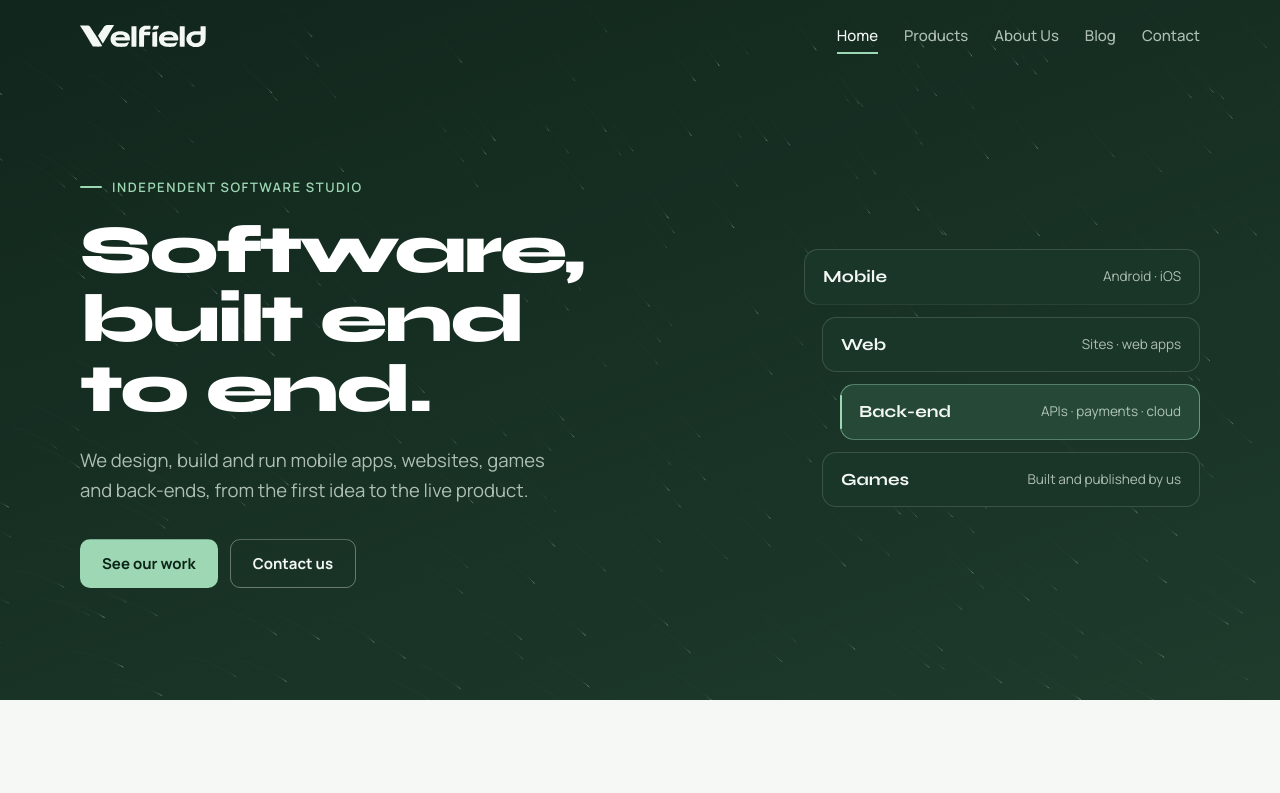
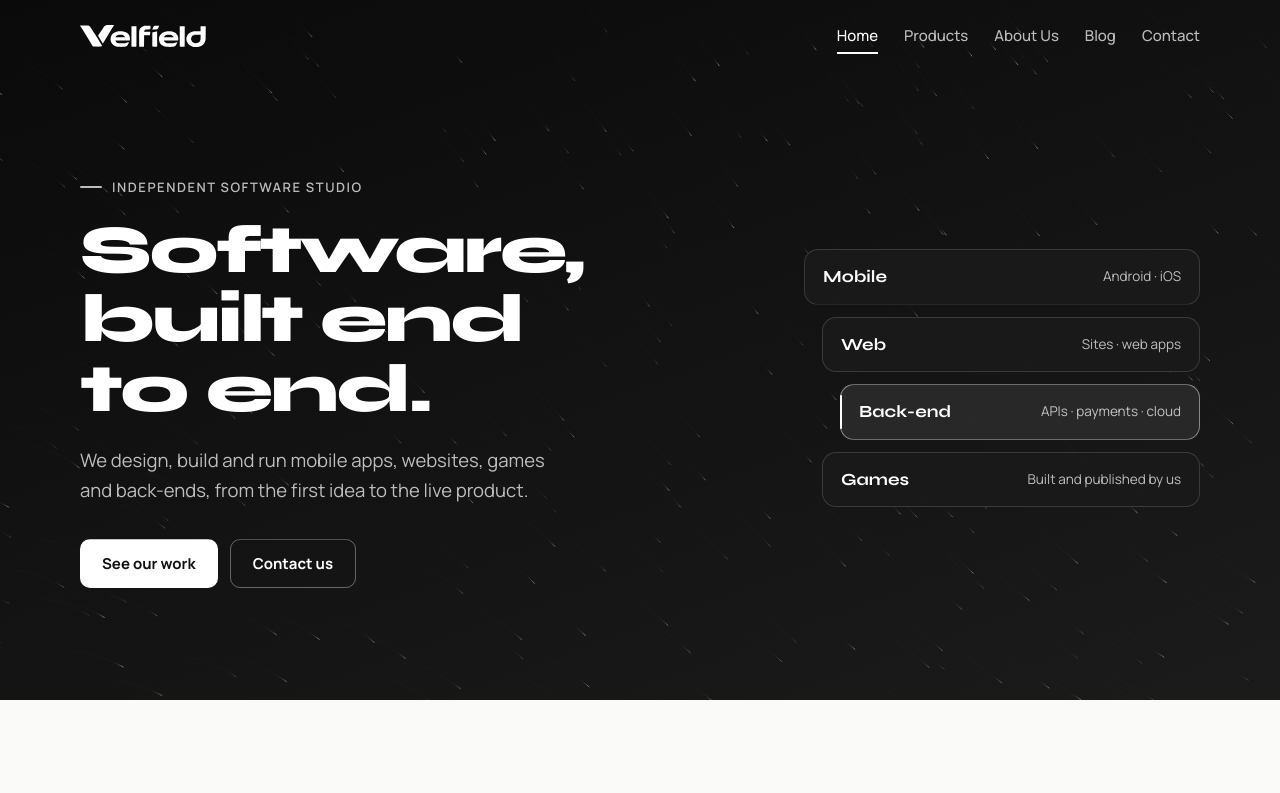
Before and after one commit to yohanes44/velfield, a plain HTML site: page index.html in a window 1280 px wide. Shown: the top 793 px of the page. Drawn offline with Linux system fonts and the light colour scheme; animation ran at ten frames a second.

Commit message:
Refined black and white: near-black gradient, off-white pages, AA contrast, green status dot for live products
Co-Authored-By: Claude Opus 5.5 <noreply@anthropic.com>

```diff
--- a/assets/site.css
+++ b/assets/site.css
@@ -1,11 +1,11 @@
 /* Velfield site. Own identity: ink-plum night sky with a berry glow, lavender-white pages, pink accent; Syne headings, Manrope text. */
 :root{
-  --ink:#163024; --navy2:#1E3B2C; --pink:#9ED7B4; --pink-d:#2F7D55;
-  --blue:#2F7D55; --blue-h:#266847; --sky-soft:#9ED7B4; --sky-soft-h:#BDE5CC;
-  --light:#F5F8F4; --tint:#E6F0E6; --white:#fff;
-  --text:#13241B; --muted:#53645A; --rule:rgba(19,36,27,.12);
-  --on-dark:#F3F8F4; --on-dark-2:rgba(226,240,230,.74);
-  --sky:linear-gradient(160deg,#11261C 0%,#1E3B2C 100%);
+  --ink:#0E0E0E; --navy2:#1A1A1A; --pink:#FFFFFF; --pink-d:#111111;
+  --blue:#111111; --blue-h:#333333; --sky-soft:#FFFFFF; --sky-soft-h:#E6E6E6;
+  --light:#FAFAF9; --tint:#F1F1EF; --white:#fff;
+  --text:#111111; --muted:#5E5E5E; --rule:rgba(17,17,17,.12);
+  --on-dark:#FFFFFF; --on-dark-2:rgba(255,255,255,.72);
+  --sky:linear-gradient(160deg,#0A0A0A 0%,#1B1B1B 100%);
   --display:"Syne",system-ui,sans-serif; --body:"Manrope",system-ui,-apple-system,"Segoe UI",sans-serif;
   --wrap:1120px; --r:14px; --ease:cubic-bezier(.2,.7,.2,1);
   color-scheme:light;
@@ -24,7 +24,7 @@ h1,h2,h3{font-family:var(--display);text-wrap:balance}
 
 /* header: full-width bar, underline for the current page, pink call to action */
 .top{position:fixed;inset:0 0 auto;z-index:50;padding-top:env(safe-area-inset-top,0px);transition:background .3s,border-color .3s;border-bottom:1px solid transparent;color:var(--on-dark)}
-.top.scrolled{background:rgba(22,48,36,.94);backdrop-filter:blur(12px);-webkit-backdrop-filter:blur(12px);border-color:rgba(255,255,255,.1)}
+.top.scrolled{background:rgba(14,14,14,.94);backdrop-filter:blur(12px);-webkit-backdrop-filter:blur(12px);border-color:rgba(255,255,255,.1)}
 .bar{display:flex;align-items:center;justify-content:space-between;gap:20px;height:72px}
 .brand{display:flex;color:inherit;text-decoration:none}
 .top .wm{height:22px;width:auto;display:block}
@@ -50,7 +50,7 @@ h1,h2,h3{font-family:var(--display);text-wrap:balance}
 
 /* buttons */
 .btn{display:inline-flex;align-items:center;gap:8px;font:700 15px var(--body);padding:13px 22px;border-radius:10px;text-decoration:none;transition:background .2s,color .2s,border-color .2s}
-.btn.pink{background:var(--sky-soft);color:#0C2417}
+.btn.pink{background:var(--sky-soft);color:#111111}
 .btn.pink:hover{background:var(--sky-soft-h)}
 .pill,.light .btn.pink,.paper .btn.pink{background:var(--blue);color:#fff}
 .pill:hover,.light .btn.pink:hover,.paper .btn.pink:hover{background:var(--blue-h)}
@@ -61,7 +61,7 @@ h1,h2,h3{font-family:var(--display);text-wrap:balance}
 /* hero */
 .hero{padding:168px 0 112px}
 .hgrid{display:grid;grid-template-columns:1.25fr .75fr;gap:64px;align-items:center}
-.eyebrow{display:inline-flex;align-items:center;gap:10px;font:600 13px var(--body);letter-spacing:.12em;text-transform:uppercase;color:var(--sky-soft)}
+.eyebrow{display:inline-flex;align-items:center;gap:10px;font:600 13px var(--body);letter-spacing:.12em;text-transform:uppercase;color:var(--on-dark-2)}
 .eyebrow::before{content:"";width:22px;height:2px;background:currentColor;border-radius:2px}
 .hero h1{font:800 clamp(38px,5.6vw,68px)/1.02 var(--display);letter-spacing:-.035em;margin:20px 0 22px;color:var(--white)}
 .lead{font-size:18.5px;line-height:1.6;margin:0;max-width:44ch;color:var(--on-dark-2)}
@@ -214,7 +214,7 @@ h1,h2,h3{font-family:var(--display);text-wrap:balance}
 .sig span{color:var(--muted);font-size:15px}
 .textlink{font-weight:700;text-decoration:none;border-bottom:2px solid var(--blue)}
 img.avatar{width:72px;height:72px;border-radius:12px;object-fit:cover}
-.tint .svc{border-color:rgba(19,36,27,.14)}
+.tint .svc{border-color:rgba(17,17,17,.14)}
 @media (max-width:760px){.split{grid-template-columns:1fr;gap:28px}.photo{max-width:220px}}
 /* ---- light life ---- */
 .hero{position:relative;overflow:hidden}
@@ -227,9 +227,9 @@ img.avatar{width:72px;height:72px;border-radius:12px;object-fit:cover}
 .arrow,.textlink,.shead p a{transition:letter-spacing .25s}
 .pcard:hover .arrow,.textlink:hover{letter-spacing:.02em}
 .svc{transition:background .25s}
-.svc:hover{background:rgba(47,125,85,.06)}
+.svc:hover{background:rgba(17,17,17,.035)}
 .pri,.ccard,.post,.prod{transition:border-color .25s,transform .25s}
-.pri:hover,.ccard:hover,.post:hover{border-color:rgba(47,125,85,.55)}
+.pri:hover,.ccard:hover,.post:hover{border-color:rgba(17,17,17,.35)}
 @media (prefers-reduced-motion:no-preference){
     @keyframes flow{to{stroke-dashoffset:-340}}
 }
@@ -238,8 +238,8 @@ img.avatar{width:72px;height:72px;border-radius:12px;object-fit:cover}
 .phero .wrap{position:relative;z-index:1}
 .flowfield{position:absolute;inset:0;width:100%;height:100%;pointer-events:none;display:block}
 .ctaband p a{color:#fff;text-decoration:underline;text-underline-offset:3px}
-.chip{background:rgba(27,55,41,.94)}
-.chip.lit{background:rgba(39,74,56,.97);border-color:rgba(158,215,180,.55)}
+.chip{background:rgba(26,26,26,.94)}
+.chip.lit{background:rgba(42,42,42,.97);border-color:rgba(255,255,255,.45)}
 /* scroll choreography (each element animates once, like an "animate on scroll" site) */
 body{overflow-x:clip}
 @media (prefers-reduced-motion:no-preference){
@@ -251,3 +251,4 @@ body{overflow-x:clip}
   html.js [data-a=clip-down]{opacity:1;clip-path:inset(0 0 100% 0)}
   html.js [data-a].on{opacity:1;transform:none;clip-path:inset(0 0 0 0)}
 }
+.status.live::before{content:"";display:inline-block;width:7px;height:7px;border-radius:50%;background:#34C759;margin-right:7px;vertical-align:1px;box-shadow:0 0 0 3px rgba(52,199,89,.18)}
--- a/assets/site.js
+++ b/assets/site.js
@@ -35,7 +35,7 @@
       ctx.lineWidth = 1; ctx.lineCap = 'round';
       for (const p of ps) {
         const [vx, vy] = field(p.x, p.y), nx = p.x + vx * .8, ny = p.y + vy * .8;
-        ctx.strokeStyle = `rgba(196,236,212,${p.a})`; ctx.beginPath(); ctx.moveTo(p.x, p.y); ctx.lineTo(nx, ny); ctx.stroke();
+        ctx.strokeStyle = `rgba(255,255,255,${p.a})`; ctx.beginPath(); ctx.moveTo(p.x, p.y); ctx.lineTo(nx, ny); ctx.stroke();
         p.x = nx; p.y = ny; p.life--;
         if (p.x > w + 10 || p.y < -10 || p.y > h + 10 || p.life < 0) Object.assign(p, spawn(p.life < 0));
       }
--- a/index.html
+++ b/index.html
@@ -5,7 +5,7 @@
 <meta name="viewport" content="width=device-width, initial-scale=1, viewport-fit=cover">
 <title>Velfield: software, built end to end</title>
 <meta name="description" content="Velfield LLC is an independent software studio building mobile apps, websites, games, back-ends and integrations, from the first idea to the live product.">
-<meta name="theme-color" content="#163024">
+<meta name="theme-color" content="#0E0E0E">
 <link rel="canonical" href="https://velfield.com/">
 <meta property="og:type" content="website">
 <meta property="og:site_name" content="Velfield">
@@ -24,7 +24,7 @@
 <link rel="preconnect" href="https://fonts.googleapis.com">
 <link rel="preconnect" href="https://fonts.gstatic.com" crossorigin>
 <link rel="stylesheet" href="https://fonts.googleapis.com/css2?family=Syne:wght@600;700;800&family=Manrope:wght@400;500;600;700&display=swap">
-<link rel="stylesheet" href="/assets/site.css?v=bec57eb8">
+<link rel="stylesheet" href="/assets/site.css?v=a153d046">
 <script>document.documentElement.classList.add('js')</script>
 <script type="application/ld+json">{"@context":"https://schema.org","@type":"Organization","name":"Velfield LLC","url":"https://velfield.com/","logo":"https://velfield.com/icon-512.png","image":"https://velfield.com/og.png","email":"hello@velfield.com","description":"Velfield LLC develops and publishes software: mobile apps, websites and web applications, games, and back-end systems and integrations, for its own products and for clients.","founder":{"@type":"Person","name":"Yohanes Debebe Yilma","jobTitle":"Founder","email":"yohanes@velfield.com"},"sameAs":["https://www.linkedin.com/company/velfield/","https://x.com/velfield"]}</script>
 </head>
@@ -97,6 +97,6 @@
     <div class="fbase"><span>© 2026 Velfield LLC</span><a href="/privacy/">Privacy policy</a></div>
   </div>
 </footer>
-<script src="/assets/site.js?v=22f478b2" defer></script>
+<script src="/assets/site.js?v=7afbce85" defer></script>
 </body>
 </html>
```
Also changed, not shown: 404.html (+3 -3 lines), about/index.html (+3 -3 lines), blog/index.html (+3 -3 lines), blog/introducing-velfield/index.html (+3 -3 lines), contact/index.html (+3 -3 lines), locked-at-1600/privacy/index.html (+3 -3 lines), privacy/index.html (+3 -3 lines), products/index.html (+3 -3 lines), og.png, site.webmanifest.
